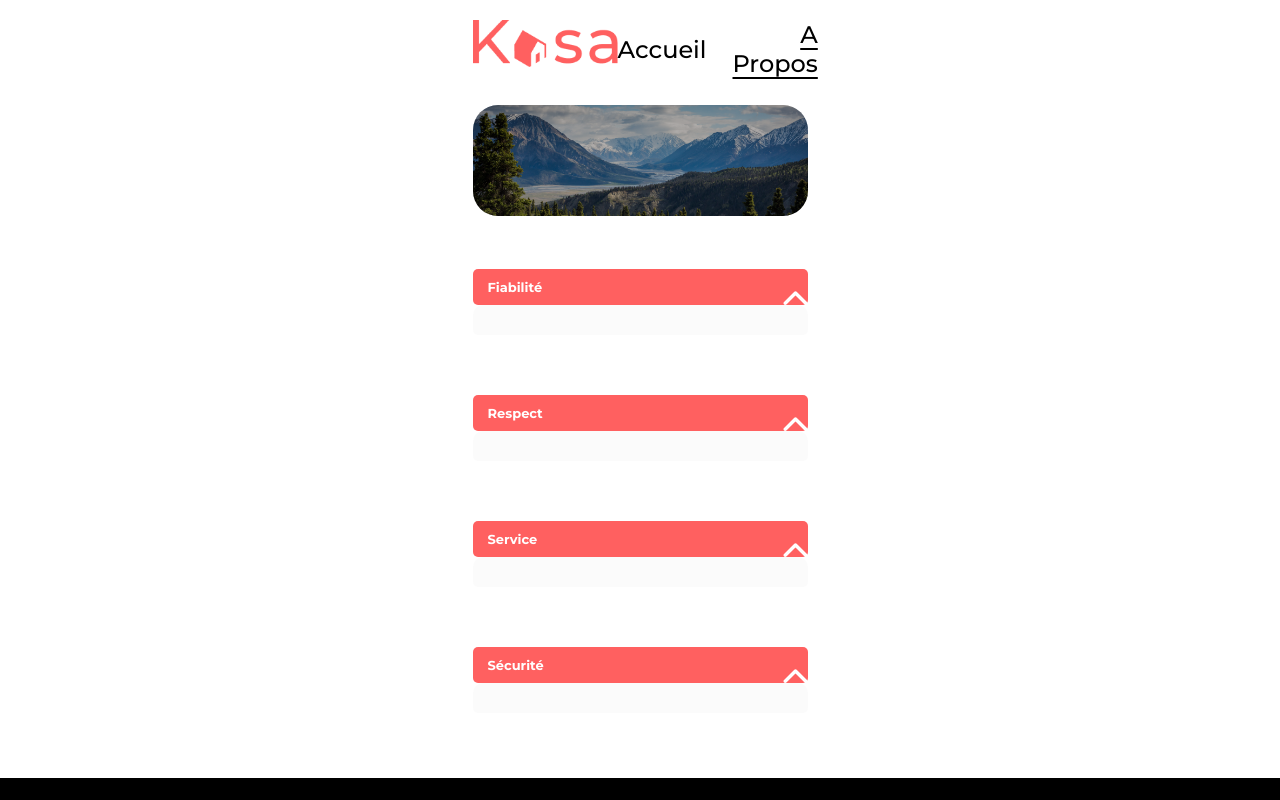
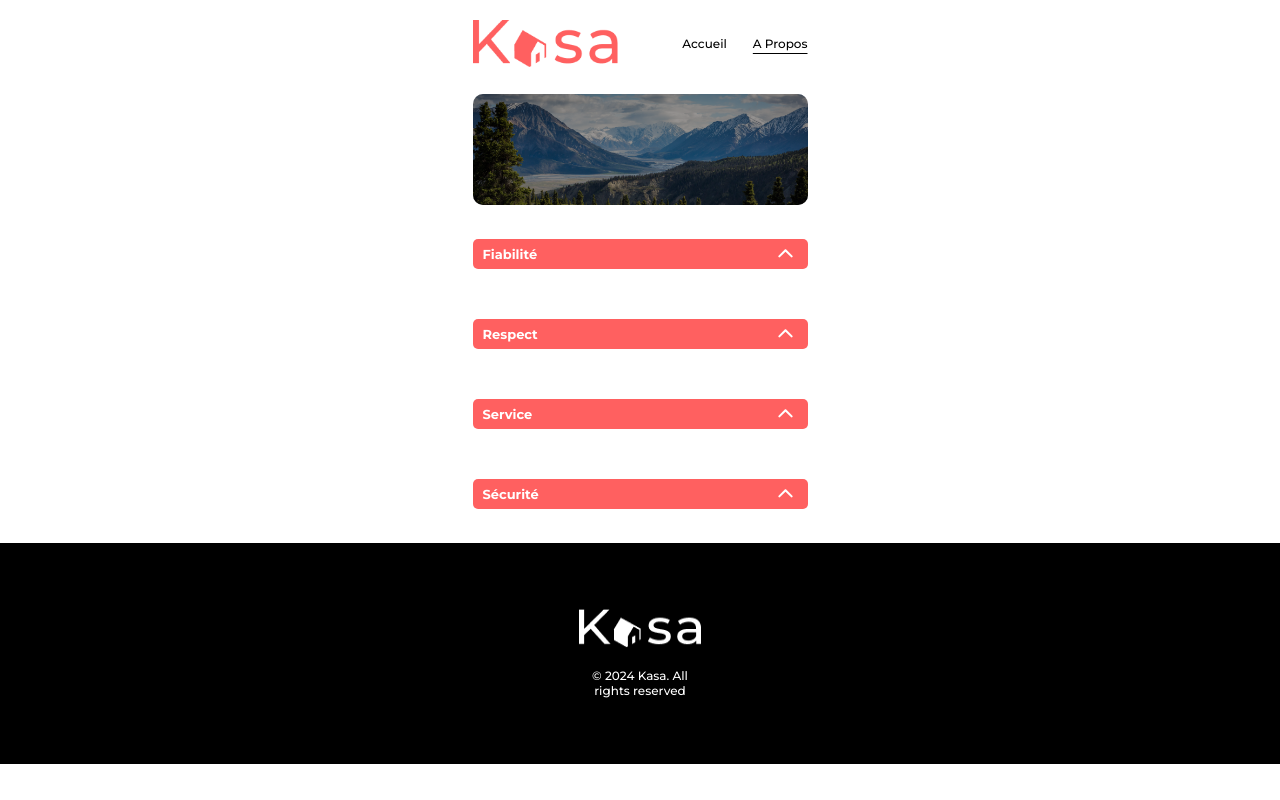
Before and after one commit to brahimferdjani/Ferdjani_Brahim_8, a React (Create React App) app: page /apropos in a window 1280 px wide. Shown: the top 800 px of the page. Built offline with nearby package versions, Linux system fonts and the light colour scheme.

Commit message:
fixed accordions in pages Apropos & Fiche

```diff
--- a/src/components/Sections.js
+++ b/src/components/Accordion.js
@@ -1,13 +1,13 @@
 import React from "react";
 import { useState } from "react";
 
-function Sections({ text, title, className, children }) {
+function Accordion({ text, title, className, children }) {
   const [isOpen, setIsClosed] = useState(false);
 
   return !isOpen ? (
     <section>
       <div onClick={() => setIsClosed(true)}>
-        <button className={className}>
+        <button className={`button ${isOpen ? "active" : ""}`}>
           <h2>{title}</h2>
           <button className="rotate_arrow">
             <svg
@@ -28,21 +28,13 @@ function Sections({ text, title, className, children }) {
             </svg>
           </button>
         </button>
+        <div className="hidden-box">{children}</div>
       </div>
-      <p
-        style={{
-          height: isOpen ? "auto" : "0px",
-          position: "relative",
-          transition: "all 0.5s",
-        }}
-      >
-        {text}
-      </p>
     </section>
   ) : (
     <section>
       <div onClick={() => setIsClosed(false)}>
-        <button className={className}>
+        <button className={`button ${isOpen ? "active" : ""}`}>
           <h2>{title}</h2>
           <button className="rotate_arrow">
             <svg
@@ -63,10 +55,10 @@ function Sections({ text, title, className, children }) {
             </svg>
           </button>
         </button>
+        <div className="hidden-box">{children}</div>
       </div>
-      {children}
     </section>
   );
 }
 
-export default Sections;
+export default Accordion;
--- a/src/pages/Apropos/Apropos.js
+++ b/src/pages/Apropos/Apropos.js
@@ -4,7 +4,7 @@ import logo from "../../assets/img/LOGO.png";
 import cover from "../../assets/img/kalen-emsley-Bkci_8qcdvQ-unsplash 2.png";
 import logofooter from "../../assets/img/LOGOFooter.png";
 import "./Apropos_Style/Apropos.scss";
-import Sections from "../../components/Sections";
+import Accordion from "../../components/Accordion";
 import Header from "../../components/Header";
 import Footer from "../../components/Footer";
 
@@ -14,57 +14,27 @@ function Apropos() {
       <Header className="header_home" logo={logo} alt="logo" />
       <Banner text={null} className="banner" src={cover} alt="paysage" />
       <main className="main_apropos">
-        <Sections title="Fiabilité" id="fiabilite" className="button">
-          <p
-            style={{
-              height: "auto",
-              position: "relative",
-              padding: "20px 28px 20px 20px",
-              transition: "all 0.5s",
-            }}
-          >
+        <Accordion title="Fiabilité" id="fiabilite">
+          <p>
             Kasa garantit votre fiabilité. Toutefois, pour une durée de 9
             semaines ou plus, une maintenance proactive peut être envisagée.{" "}
           </p>
-        </Sections>
-        <Sections title="Respect" id="respect" className="button">
-          <p
-            style={{
-              height: "auto",
-              position: "relative",
-              padding: "20px 28px 20px 20px",
-              transition: "all 0.5s",
-            }}
-          >
+        </Accordion>
+        <Accordion title="Respect" id="respect">
+          <p>
             La bienveillance fait partie des valeurs fondatrices de Kasa. Tout
             comportement suspect sera supprimé.
           </p>
-        </Sections>
-        <Sections title="Service" id="service" className="button">
-          <p
-            style={{
-              height: "auto",
-              position: "relative",
-              padding: "20px 28px 20px 20px",
-              transition: "all 0.5s",
-            }}
-          >
-            Chez Kasa, partout où vous est.
-          </p>
-        </Sections>
-        <Sections title="Sécurité" id="securite" className="button">
-          <p
-            style={{
-              height: "auto",
-              position: "relative",
-              padding: "20px 28px 20px 20px",
-              transition: "all 0.5s",
-            }}
-          >
+        </Accordion>
+        <Accordion title="Service" id="service">
+          <p>Chez Kasa, partout où vous est.</p>
+        </Accordion>
+        <Accordion title="Sécurité" id="securite">
+          <p>
             La sécurité est la priorité de Kasa. Aussi bien pour nos équipes que
             pour nos clients. N'hésitez pas à nos DM !
           </p>
-        </Sections>
+        </Accordion>
       </main>
       <Footer className="footer_home" logo={logofooter} alt="logo" />
     </>
--- a/src/pages/Apropos/Apropos_Style/Apropos.scss
+++ b/src/pages/Apropos/Apropos_Style/Apropos.scss
@@ -1,10 +1,10 @@
 .main_apropos {
   width: 1023px;
-  margin: 38px auto;
+  margin: 19px auto 0px;
   display: flex;
   flex-direction: column;
   align-items: center;
-  gap: 30px;
+  gap: 20px;
 
   @media screen and (min-width: 375px) and (max-width: 1300px) {
     width: 375px;
@@ -18,32 +18,40 @@
     }
 
     div {
+      width: 1023px;
+
+      @media screen and (min-width: 375px) and (max-width: 1300px) {
+        width: 335px;
+      }
       .button {
-        background-color: #ff6060;
+        border-radius: 5px;
+        background: var(--Red, #ff6060);
+        width: 1023px;
+        border: none;
         display: flex;
-        flex-wrap: wrap;
-        border: none;
-        border-radius: 5px;
-        width: 1023px;
-        cursor: pointer;
         justify-content: space-between;
+        color: white;
+        padding: 10px 20px 10px 10px;
         align-items: center;
-        padding: 10px 20px 10px 15px;
-        text-decoration: none;
-        color: white;
-        position: relative;
-        z-index: 1;
+
+        &.active + .hidden-box {
+          height: auto;
+          padding: 20px 28px;
+
+          @media screen and (min-width: 375px) and (max-width: 1300px) {
+            padding: 15px;
+          }
+        }
 
         @media screen and (min-width: 375px) and (max-width: 1300px) {
           width: 335px;
+          height: 30px;
+          padding: 10px 6px 10px 10px;
         }
 
         h2 {
           margin: 0;
-          color: #fff;
           font-size: 24px;
-          font-style: normal;
-          font-weight: 700;
 
           @media screen and (min-width: 375px) and (max-width: 1300px) {
             font-size: 13px;
@@ -51,41 +59,33 @@
         }
 
         .rotate_arrow {
+          border: none;
           background-color: transparent;
-          border: 0px;
+          padding: 0;
+
           @media screen and (min-width: 375px) and (max-width: 1300px) {
-            width: 15px;
-            height: 15px;
+            transform: scale(0.6);
+          }
+        }
+      }
+
+      .hidden-box {
+        overflow: hidden;
+        height: 0;
+        margin: 0;
+        background-color: #f6f6f673;
+        transition: all 0.5s;
+
+        p {
+          padding: 0px;
+          font-size: 18px;
+          margin: 0px;
+
+          @media screen and (min-width: 375px) and (max-width: 1300px) {
+            font-size: 12px;
           }
         }
       }
     }
-
-    .collapse {
-      transform: "translateY(0)";
-      transition: "all 0.5s";
-    }
-
-    p {
-      margin: 0;
-      text-align: left;
-      font-size: 18px;
-      border-radius: 10px 10px 5px 5px;
-      font-weight: 400;
-      padding: 0;
-      background: var(--Gray, rgba(246, 246, 246, 0.45));
-      width: 1023px;
-      z-index: 0;
-
-      @media screen and (min-width: 375px) and (max-width: 1300px) {
-        font-size: 13px;
-        padding: 15px 15px 15px 15px;
-      }
-
-      @media screen and (min-width: 375px) and (max-width: 1300px) {
-        font-size: 13px;
-        width: 335px;
-      }
-    }
   }
 }
--- a/src/pages/Fiche/Fiche.js
+++ b/src/pages/Fiche/Fiche.js
@@ -7,7 +7,7 @@ import Footer from "../../components/Footer.js";
 import { annonces } from "../../Annonces.js";
 import { useParams } from "react-router-dom";
 import FicheCarroussel from "../../components/FicheCarroussel.js";
-import Sections from "../../components/Sections.js";
+import Accordion from "../../components/Accordion.js";
 import FicheTitle from "../../components/FicheTitle.js";
 import FicheName from "../../components/FicheName.js";
 import PageError from "../PageError/PageError.js";
@@ -31,14 +31,14 @@ function Fiche() {
           <FicheName {...fiche} className="equipement" />
         </div>
         <div className="fiche_sections">
-          <Sections
+          <Accordion
             title="Description"
             id="description"
             className="fiche_collapse"
           >
             <p>{fiche.description}</p>
-          </Sections>
-          <Sections
+          </Accordion>
+          <Accordion
             title="Equipements"
             id="equipements"
             className="fiche_collapse"
@@ -48,7 +48,7 @@ function Fiche() {
                 <li>{equipement}</li>
               ))}
             </ul>
-          </Sections>
+          </Accordion>
         </div>
       </main>
       <Footer className="footer_home" logo={logofooter} alt="logo" />
--- a/src/pages/Home/Home.scss
+++ b/src/pages/Home/Home.scss
@@ -42,6 +42,10 @@
         font-size: 24px;
         font-weight: 500;
         cursor: pointer;
+
+        @media screen and (min-width: 375px) and (max-width: 1300px) {
+          font-size: 12px;
+        }
       }
 
       .textdecoration {
@@ -60,7 +64,7 @@
     height: 223px;
     margin: 10px auto;
     position: relative;
-    border-radius: 25px;
+    border-radius: 10px;
     overflow: hidden;
     margin: 38px auto 0;
 
@@ -77,7 +81,7 @@
     }
 
     div {
-      background-color: rgba(0, 0, 0, 0.3);
+      background-color: rgba(0, 0, 0, 0.4);
       position: absolute;
       top: 0;
       width: 100%;
@@ -198,6 +202,7 @@
 
     @media screen and (min-width: 375px) and (max-width: 1300px) {
       padding: 66px 120px;
+      margin-top: 19px;
     }
 
     div {
@@ -209,13 +214,17 @@
       height: 100%;
       gap: 28.5px;
 
+      @media screen and (min-width: 375px) and (max-width: 1300px) {
+        gap: 15px;
+      }
+
       img {
         width: 122px;
         height: 39.444px;
 
         @media screen and (min-width: 375px) and (max-width: 1300px) {
-          width: 129px;
-          height: 39px;
+          width: 122px;
+          height: 39.444px;
         }
       }
 
@@ -228,6 +237,8 @@
 
         @media screen and (min-width: 375px) and (max-width: 1300px) {
           width: 150px;
+          font-size: 12px;
+          width: 133.594px;
         }
       }
     }
```
Also changed, not shown: src/pages/Fiche/Fiche_Style/Fiche.scss (+70 -32 lines).
